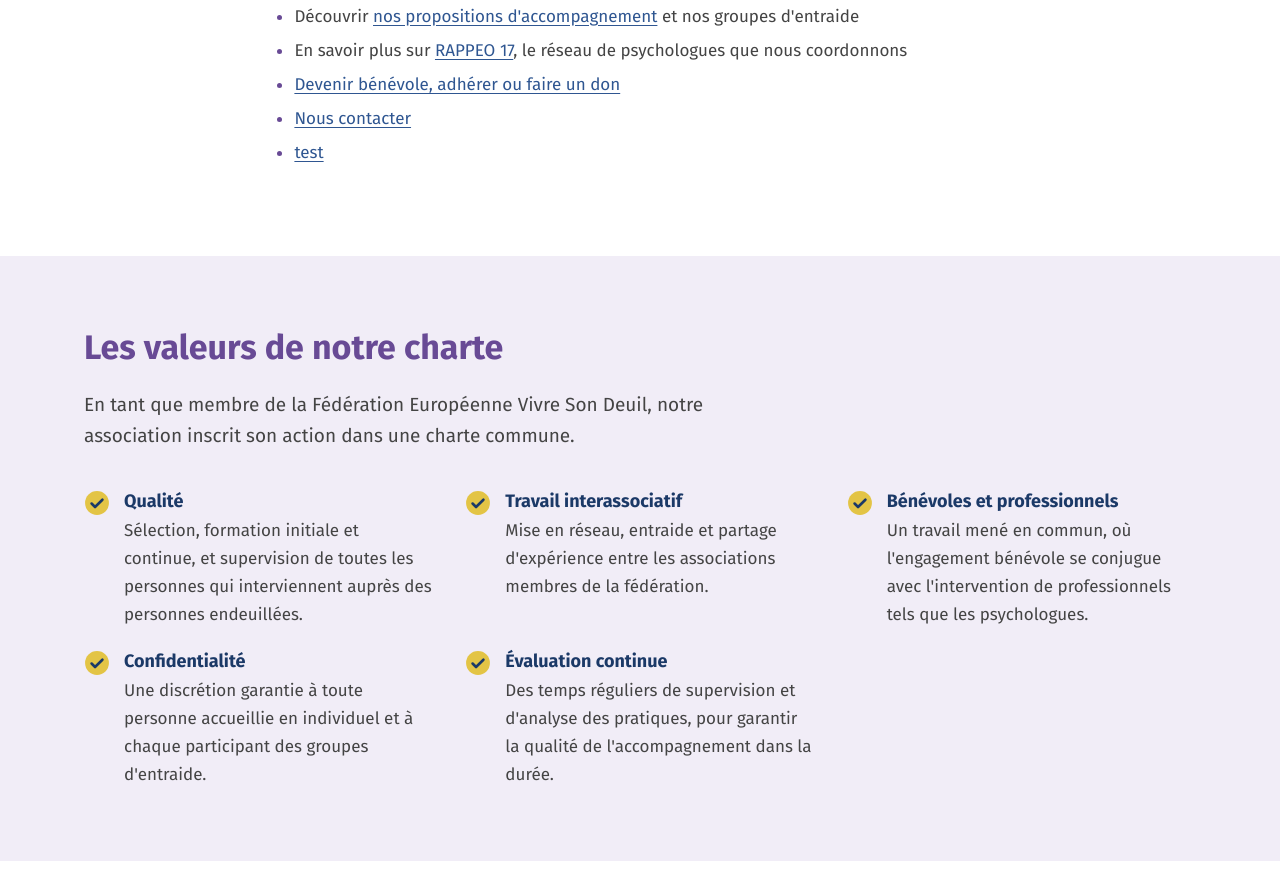
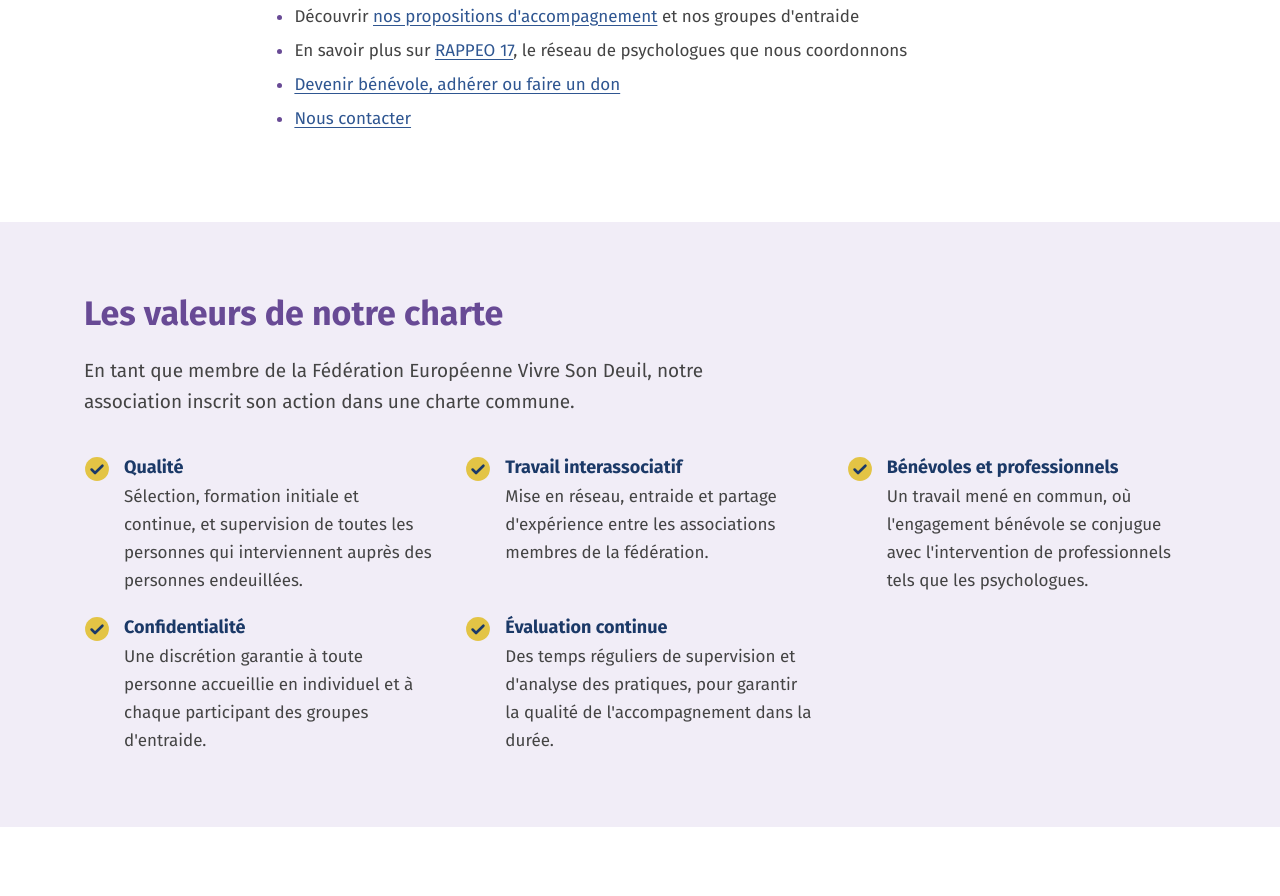
Before and after one commit to VSDpc/-vsd-poitou-charentes, an Eleventy site: page src/pages/association.md in a window 1280 px wide. Shown: the part 1707-2603 px from the top of the page. Built offline with nearby package versions, Linux system fonts and the light colour scheme; Eleventy itself is replaced by a stand-in of ours; files that its build step writes are made by us from their sources.

Commit message:
Update src/pages/association.md (via Pages CMS)

```diff
--- a/src/pages/association.md
+++ b/src/pages/association.md
@@ -37,4 +37,3 @@ Cette conviction reste au cœur de notre projet associatif : offrir une écoute
 - En savoir plus sur [RAPPEO 17](/rappeo-17/), le réseau de psychologues que nous coordonnons
 - [Devenir bénévole, adhérer ou faire un don](/nous-soutenir/)
 - [Nous contacter](/contact/)
-- [test](/actualites/)
```
